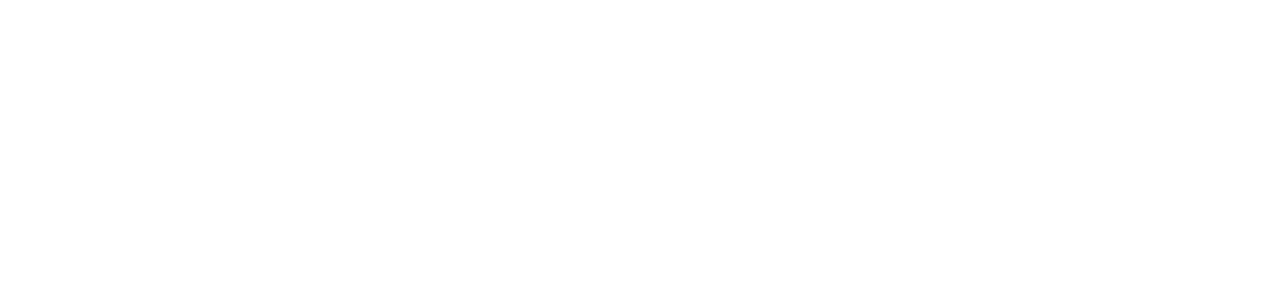
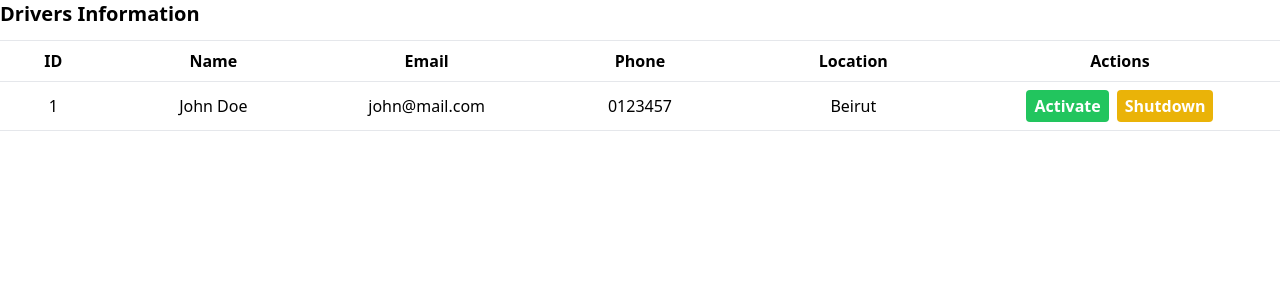
Before and after one commit to Huseinaz/Recyclify, a React (Create React App) app in the folder frontend/: page /driverstable in a window 1280 px wide. Before the commit this address had no page. Shown: the top 300 px of the page. Built offline with nearby package versions, Linux system fonts and the light colour scheme; the HTML template or start-up script is replaced by a standard one.

Commit message:
Drivers Table

```diff
--- a/frontend/src/App.jsx
+++ b/frontend/src/App.jsx
@@ -4,6 +4,7 @@
 import Sidebar from './components/Sidebar';
 import './style/colors.css'
 import UsersTable from './components/UsersTable';
+import DriversTable from './DriversTable';
 
 const App = () => {
   return (
@@ -13,6 +14,7 @@
           <Route path="/" element={<LoginForm />} />
           <Route path="/sidebar" element={<Sidebar />} />
           <Route path='/userstable' element={<UsersTable />} />
+          <Route path='/driverstable' element={<DriversTable />} />
         </Routes>
       </BrowserRouter>
     </div>
--- /dev/null
+++ b/frontend/src/DriversTable/index.jsx
@@ -0,0 +1,40 @@
+import React from 'react';
+
+const DriversTable = () => {
+    return (
+        <div className="overflow-x-auto">
+            <h1 className="text-xl font-bold pb-3">Drivers Information</h1>
+            <table className="table-auto min-w-full border-collapse border-t border-b border-gray-200">
+                <thead>
+                    <tr>
+                        <th className="px-4 py-2 border-b border-gray-200 w-1/12">ID</th>
+                        <th className="px-4 py-2 border-b border-gray-200 w-2/12">Name</th>
+                        <th className="px-4 py-2 border-b border-gray-200 w-2/12">Email</th>
+                        <th className="px-4 py-2 border-b border-gray-200 w-2/12">Phone</th>
+                        <th className="px-4 py-2 border-b border-gray-200 w-2/12">Location</th>
+                        <th className="px-4 py-2 border-b border-gray-200 w-3/12">Actions</th>
+                    </tr>
+                </thead>
+                <tbody>
+                    <tr>
+                        <td className="px-4 py-2 border-b border-gray-200 text-center">1</td>
+                        <td className="px-4 py-2 border-b border-gray-200 text-center">John Doe</td>
+                        <td className="px-4 py-2 border-b border-gray-200 text-center">john@mail.com</td>
+                        <td className="px-4 py-2 border-b border-gray-200 text-center">0123457</td>
+                        <td className="px-4 py-2 border-b border-gray-200 text-center">Beirut</td>
+                        <td className="px-4 py-2 border-b border-gray-200 text-center">
+                            <button className="bg-green-500 hover:bg-green-600 text-white font-bold py-1 px-2 rounded mr-2">
+                                Activate
+                            </button>
+                            <button className="bg-yellow-500 hover:bg-yellow-400 text-white font-bold py-1 px-2 rounded">
+                                Shutdown
+                            </button>
+                        </td>
+                    </tr>
+                </tbody>
+            </table>
+        </div>
+    );
+};
+
+export default DriversTable;
```
